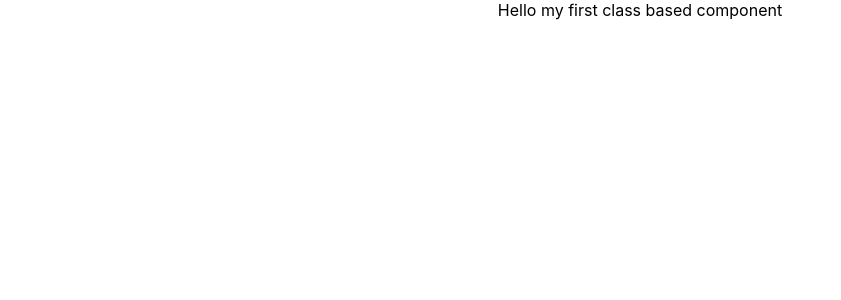
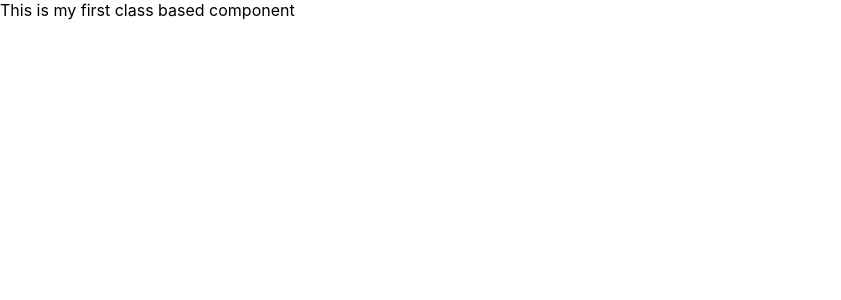
Before and after one commit to AnishBade/News-App-React, a React (Create React App) app: page / in a window 1280 px wide. Shown: the top 300 px of the page, without its empty margins (0-841 px from the left). Built offline with nearby package versions, Linux system fonts and the light colour scheme.

Commit message:
first class based component

```diff
--- a/src/App.js
+++ b/src/App.js
@@ -1,12 +1,13 @@
 
 import './App.css';
+import React, { Component } from 'react'
 
-function App() {
-  return (
-    <div className="App">
-      Hello my first class based component
-    </div>
-  );
+export default class App extends Component {
+  render() {
+    return (
+      <div>
+        This is my first class based component
+      </div>
+    )
+  }
 }
-
-export default App;
```
